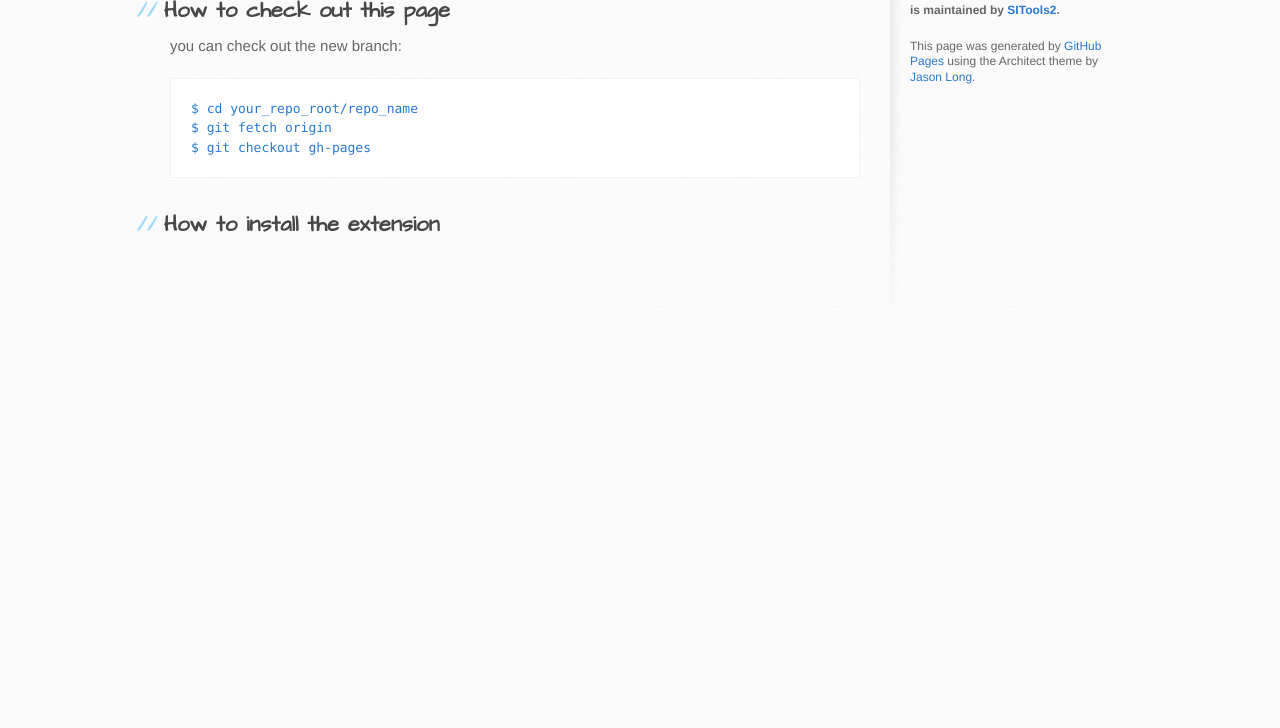
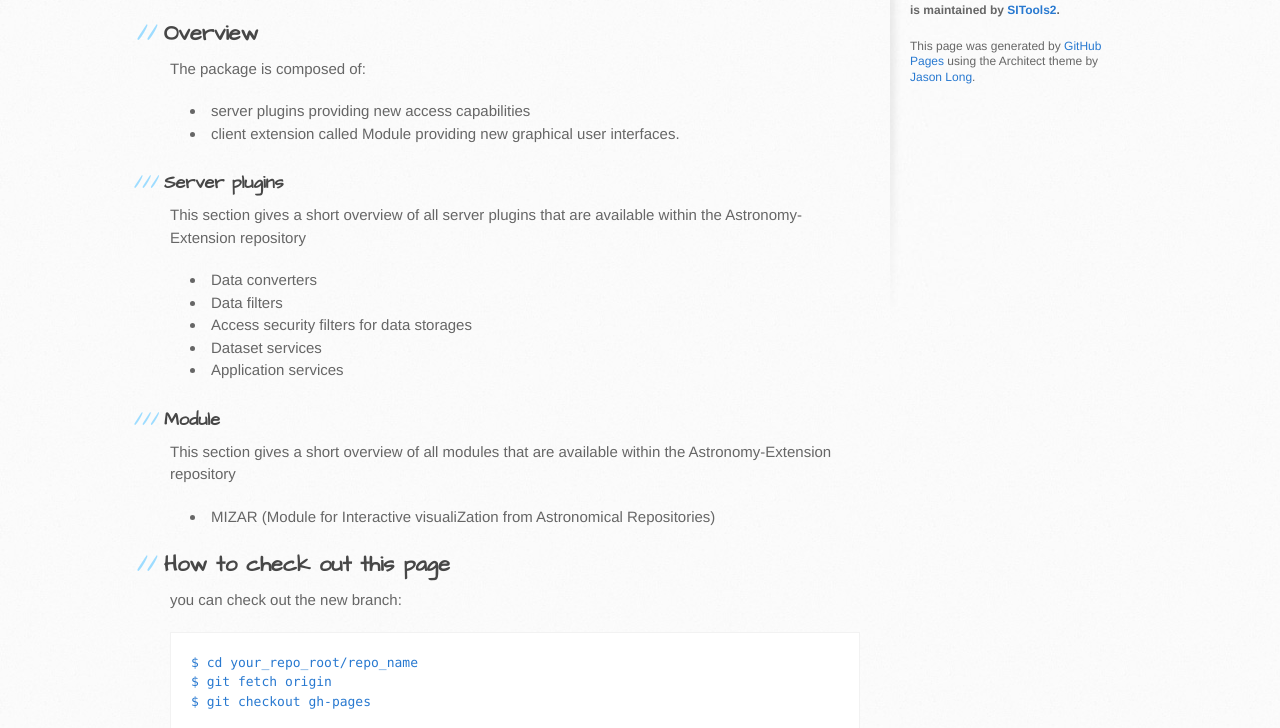
Before and after one commit to SITools2/Astronomy-Extension-Server, a plain HTML site: page index.html in a window 1280 px wide. Shown: the part 501-1229 px from the top of the page. Before the commit the page ends 831 px from the top, so only its background shows below. Drawn offline with Linux system fonts and the light colour scheme.

```diff
--- a/index.html
+++ b/index.html
@@ -30,9 +30,32 @@
         <section id="main-content">
           <h1>Welcome to Astronomy-Extension Pages.</h1>
 
-<p>Astronomy-Extension is a SITools2 server's plugin that provides services for astronomy. This page describes the different services and how to set up them in SITools2.</p>
+<p>Astronomy-Extension repository is a set of SITools2's services that provides some access capabilities related to the astronomical field. This page describes the different services and how to set up them in SITools2.</p>
 
-<h2>How to check out this page</h2>
+<h2>Overview</h2>
+
+<p>The package is composed of:</p>
+
+<ul>
+<li>server plugins providing new access capabilities</li>
+<li>client extension called <em>Module</em> providing new graphical user interfaces.</li>
+</ul><h3>Server plugins</h3>
+
+<p>This section gives a short overview of all server plugins that are available within the Astronomy-Extension repository</p>
+
+<ul>
+<li>Data converters</li>
+<li>Data filters</li>
+<li>Access security filters for data storages </li>
+<li>Dataset services</li>
+<li>Application services</li>
+</ul><h3>Module</h3>
+
+<p>This section gives a short overview of all modules that are available within the Astronomy-Extension repository</p>
+
+<ul>
+<li>MIZAR (Module for Interactive visualiZation from Astronomical Repositories)</li>
+</ul><h2>How to check out this page</h2>
 
 <p>you can check out the new branch:</p>
 
```
Also changed, not shown: params.json (+1 -1 lines).
